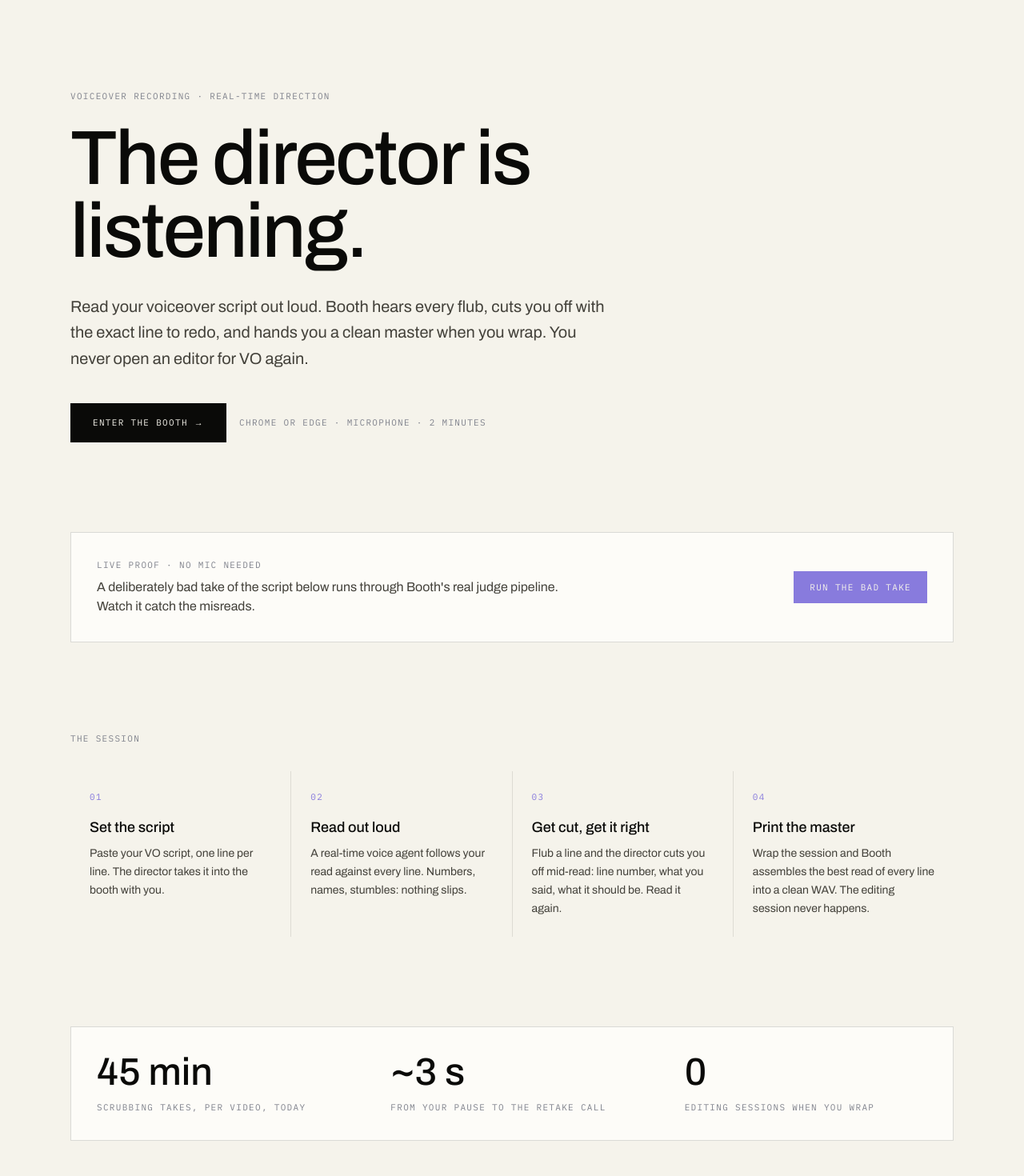
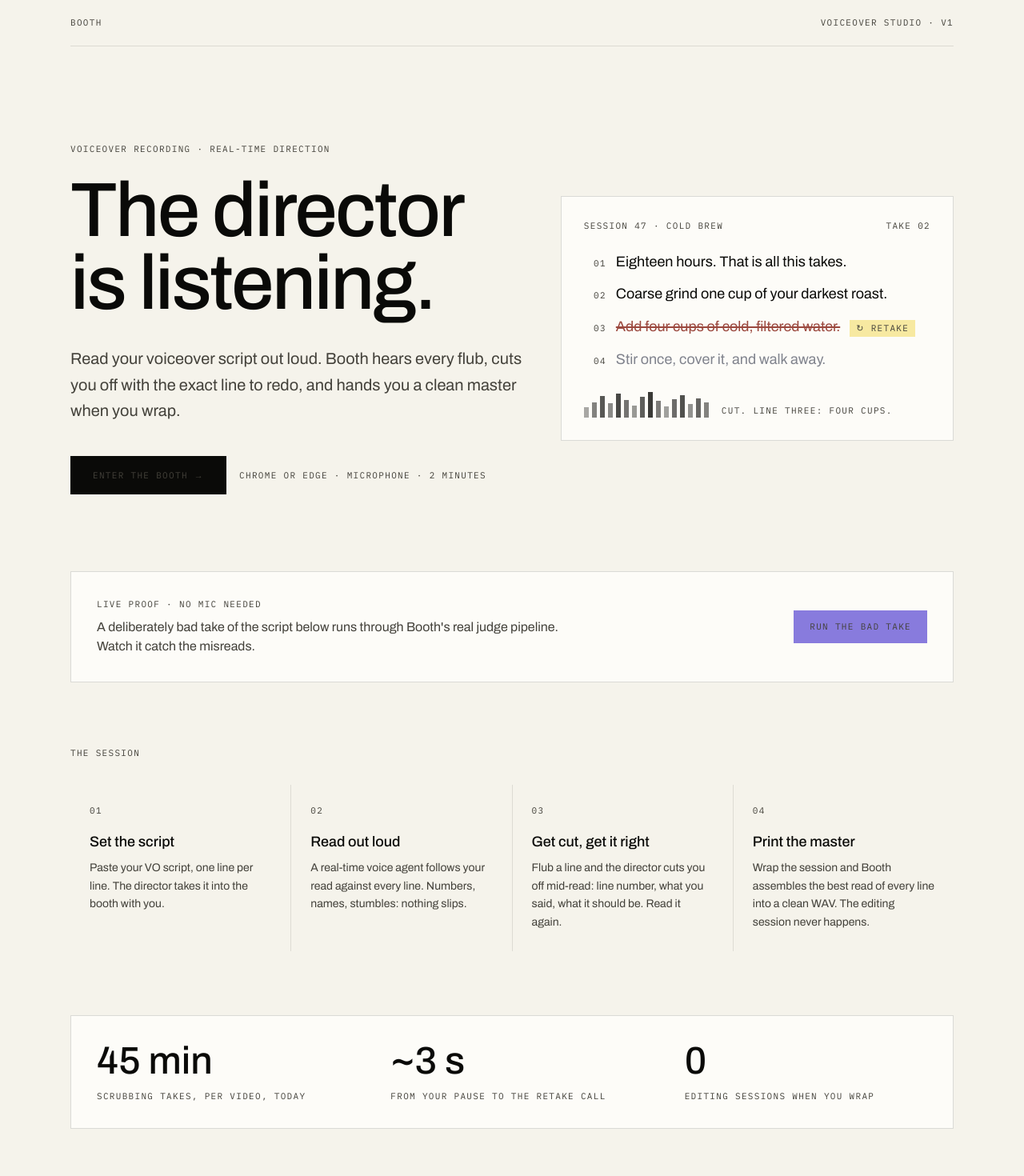
Before and after one commit to A-Raphie/booth, a Next.js app: page / in a window 1280 px wide. Shown: the top 1470 px of the page at 80% size. Built offline with nearby package versions, Linux system fonts and the light colour scheme.

Commit message:
vision register burned: wordmark bar, hero session card, contrast + container unification, prod redeploy

```diff
--- a/app/globals.css
+++ b/app/globals.css
@@ -15,6 +15,7 @@
   --color-mark: #f7e9a1;
   --color-cut: #d47849;
   --color-cut-deep: #c66b3e;
+  --color-cut-text: #9b483e;
   --color-clean: #67ad82;
   --color-clean-deep: #01762f;
 
@@ -58,6 +59,24 @@ textarea::placeholder {
   font-size: 0.6875rem;
   letter-spacing: 0.12em;
   text-transform: uppercase;
+  color: var(--color-ink-soft);
+}
+
+/* paper-toned scrollbar: the default dark thumb clashes with cream */
+::-webkit-scrollbar {
+  width: 10px;
+  height: 10px;
+}
+::-webkit-scrollbar-track {
+  background: var(--color-paper);
+}
+::-webkit-scrollbar-thumb {
+  background: var(--color-muted);
+  border: 2px solid var(--color-paper);
+  border-radius: 6px;
+}
+::-webkit-scrollbar-thumb:hover {
+  background: var(--color-ink-fade);
 }
 
 /* the slate stamp: single hard snap, then still */
--- a/app/page.tsx
+++ b/app/page.tsx
@@ -1,5 +1,6 @@
 import Link from "next/link";
 import { DemoWidget } from "@/components/demo-widget";
+import { HeroSlate } from "@/components/hero-slate";
 
 const STEPS = [
   {
@@ -27,16 +28,22 @@ const STEPS = [
 export default function Home() {
   return (
     <main className="mx-auto max-w-6xl px-6">
+      {/* Wordmark bar */}
+      <header className="flex items-center justify-between border-b border-ink/10 py-5">
+        <span className="microlabel text-ink">Booth</span>
+        <span className="microlabel text-ink-fade">Voiceover studio · v1</span>
+      </header>
+
       {/* Hero */}
-      <section className="pt-20 md:pt-28">
-        <p className="microlabel text-ink-fade">Voiceover recording · real-time direction</p>
-        <h1 className="mt-6 max-w-4xl font-display text-6xl font-medium leading-[0.95] tracking-tight md:text-8xl">
+      <section className="grid items-center gap-12 pt-16 md:mt-6 md:grid-cols-[1.15fr_1fr] md:pt-24">
+        <div>
+          <p className="microlabel">Voiceover recording · real-time direction</p>
+          <h1 className="mt-6 font-display text-6xl font-medium leading-[0.95] tracking-tight md:text-8xl">
             The director is listening.
           </h1>
-        <p className="mt-8 max-w-2xl text-xl leading-relaxed text-ink-soft">
+          <p className="mt-8 max-w-xl text-xl leading-relaxed text-ink-soft">
             Read your voiceover script out loud. Booth hears every flub, cuts you off with the
-          exact line to redo, and hands you a clean master when you wrap. You never open an
-          editor for VO again.
+            exact line to redo, and hands you a clean master when you wrap.
           </p>
           <div className="mt-10 flex flex-wrap items-center gap-4">
             <Link
@@ -47,15 +54,17 @@ export default function Home() {
             </Link>
             <span className="microlabel text-ink-fade">Chrome or Edge · microphone · 2 minutes</span>
           </div>
+        </div>
+        <HeroSlate />
       </section>
 
       {/* Live proof */}
-      <section className="mt-20 md:mt-28">
+      <section className="mt-16 md:mt-24">
         <DemoWidget />
       </section>
 
       {/* How it works */}
-      <section className="mt-20 md:mt-28">
+      <section className="mt-16 md:mt-20">
         <p className="microlabel text-ink-fade">The session</p>
         <div className="mt-8 grid gap-px bg-ink/10 md:grid-cols-4">
           {STEPS.map((s) => (
@@ -69,7 +78,7 @@ export default function Home() {
       </section>
 
       {/* Numbers */}
-      <section className="mt-20 md:mt-28">
+      <section className="mt-16 md:mt-20">
         <div className="hairline grid grid-cols-1 bg-raised md:grid-cols-3">
           <div className="p-8">
             <div className="font-display text-5xl font-medium">45 min</div>
@@ -87,8 +96,8 @@ export default function Home() {
       </section>
 
       {/* Dev section: the sponsor primitive, shown not told */}
-      <section className="mt-20 md:mt-28">
-        <p className="microlabel text-ink-fade">Under the glass</p>
+      <section className="mt-16 md:mt-20">
+        <p className="microlabel">Under the glass</p>
         <div className="mt-8 grid gap-8 md:grid-cols-2">
           <div>
             <h2 className="font-display text-3xl font-medium tracking-tight">
@@ -132,9 +141,9 @@ await ws.send(JSON.stringify({
 // the money moment, as an event
 { "type": "tool.call",
   "name": "call_retake",
-  "arguments": { "from_line": 4,
-                 "reason": "said twelve,
-                            script says eighteen" } }`}
+  "arguments": { "from_line": 3,
+                 "reason": "said two cups,
+                            script says four" } }`}
           </pre>
         </div>
       </section>
@@ -155,10 +164,8 @@ await ws.send(JSON.stringify({
       </section>
 
       <footer className="flex flex-wrap items-center justify-between gap-4 border-t border-ink/10 py-8">
-        <span className="microlabel text-ink-fade">Booth · built by Raphie</span>
-        <span className="microlabel text-ink-fade">
-          AssemblyAI Voice Agent API · sync universal-3.5-pro
-        </span>
+        <span className="microlabel">Booth · built by Raphie</span>
+        <span className="microlabel">AssemblyAI Voice Agent API · sync universal-3.5-pro</span>
       </footer>
     </main>
   );
--- a/components/demo-widget.tsx
+++ b/components/demo-widget.tsx
@@ -92,10 +92,10 @@ export function DemoWidget() {
               {parseScript(script.body).map((l) => {
                 const bad = flubs.includes(l.n);
                 return (
-                  <li key={l.n} className={`flex gap-3 text-sm ${bad ? "text-cut-deep" : "text-ink-soft"}`}>
+                  <li key={l.n} className={`flex gap-3 text-sm ${bad ? "text-cut-text" : "text-ink-soft"}`}>
                     <span className="microlabel w-8 shrink-0 pt-0.5 text-right">{String(l.n).padStart(2, "0")}</span>
                     <span>{l.text}</span>
-                    {bad && <span className="microlabel shrink-0 pt-0.5 text-cut-deep">↻ retake</span>}
+                    {bad && <span className="microlabel shrink-0 pt-0.5 text-cut-text">↻ retake</span>}
                   </li>
                 );
               })}
@@ -104,7 +104,7 @@ export function DemoWidget() {
           {state === "done" && masterNote && (
             <p className="microlabel mt-4 text-ink-fade">{masterNote}</p>
           )}
-          {state === "error" && <p className="mt-3 text-sm text-cut-deep">{note}</p>}
+          {state === "error" && <p className="mt-3 text-sm text-cut-text">{note}</p>}
         </div>
       )}
     </Panel>
--- /dev/null
+++ b/components/hero-slate.tsx
@@ -0,0 +1,60 @@
+/**
+ * Hero illustration: a mini take-log card that IS the product session.
+ * Purely decorative (aria-hidden); no live data implied.
+ */
+export function HeroSlate() {
+  const lines = [
+    { n: "01", text: "Eighteen hours. That is all this takes.", state: "clean" },
+    { n: "02", text: "Coarse grind one cup of your darkest roast.", state: "clean" },
+    { n: "03", text: "Add four cups of cold, filtered water.", state: "retake" },
+    { n: "04", text: "Stir once, cover it, and walk away.", state: "pending" },
+  ] as const;
+
+  return (
+    <div aria-hidden className="hairline relative bg-raised p-7">
+      <div className="flex items-center justify-between">
+        <span className="microlabel">Session 47 · Cold brew</span>
+        <span className="microlabel text-cut-text">Take 02</span>
+      </div>
+
+      <div className="mt-6 space-y-4">
+        {lines.map((l) => (
+          <div key={l.n} className="flex items-baseline gap-3">
+            <span
+              className={`microlabel w-7 shrink-0 text-right ${l.state === "retake" ? "text-cut-text" : "text-muted"}`}
+            >
+              {l.n}
+            </span>
+            {l.state === "retake" ? (
+              <span className="relative text-lg leading-snug text-cut-text line-through decoration-2">
+                {l.text}
+              </span>
+            ) : (
+              <span
+                className={`text-lg leading-snug ${l.state === "clean" ? "text-ink" : "text-ink-fade"}`}
+              >
+                {l.text}
+              </span>
+            )}
+            {l.state === "retake" && (
+              <span className="microlabel shrink-0 bg-mark px-2 py-0.5 text-ink">↻ retake</span>
+            )}
+          </div>
+        ))}
+      </div>
+
+      <div className="mt-7 flex items-end gap-1" aria-hidden>
+        {[0.25, 0.5, 0.8, 0.45, 0.9, 0.6, 0.35, 0.75, 1, 0.55, 0.3, 0.65, 0.85, 0.4, 0.7, 0.5].map(
+          (h, i) => (
+            <div
+              key={i}
+              className="w-1.5 bg-ink"
+              style={{ height: `${6 + h * 26}px`, opacity: 0.2 + h * 0.6 }}
+            />
+          ),
+        )}
+        <span className="microlabel ml-3 text-ink-fade">Cut. Line three: four cups.</span>
+      </div>
+    </div>
+  );
+}
--- a/components/script-canvas.tsx
+++ b/components/script-canvas.tsx
@@ -6,7 +6,7 @@ import { LineStatus } from "@/lib/takes";
 const STATUS_MARK: Record<LineStatus, { glyph: string; color: string; label: string }> = {
   untouched: { glyph: "·", color: "var(--color-muted)", label: "unread" },
   clean: { glyph: "✓", color: "var(--color-clean-deep)", label: "clean" },
-  flub: { glyph: "×", color: "var(--color-cut-deep)", label: "flub" },
+  flub: { glyph: "×", color: "var(--color-cut-text)", label: "flub" },
   "retake-pending": { glyph: "↻", color: "var(--color-accent)", label: "retake" },
 };
 
--- a/components/take-log.tsx
+++ b/components/take-log.tsx
@@ -36,7 +36,7 @@ export function TakeLog({
               s === "clean"
                 ? "text-clean-deep"
                 : s === "flub" || s === "retake-pending"
-                  ? "text-cut-deep"
+                  ? "text-cut-text"
                   : "text-ink-fade";
             return (
               <tr key={l.n} className="hairline border-t-0 border-b">
```
Also changed, not shown: app/booth/page.tsx (+7 -7 lines), 1 other file (tests, documents, lock files or other folders). Lines whose indentation alone changed are shown as unchanged.
